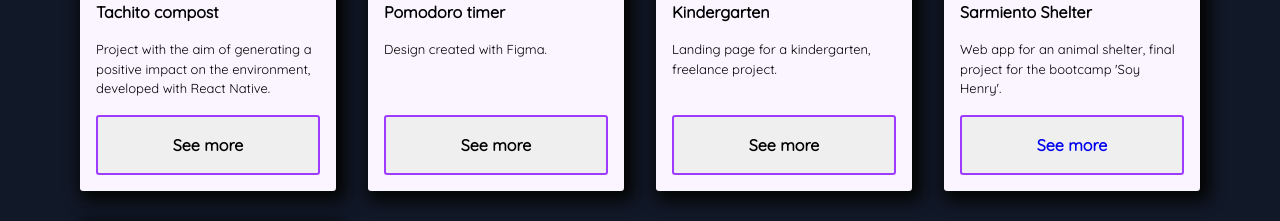
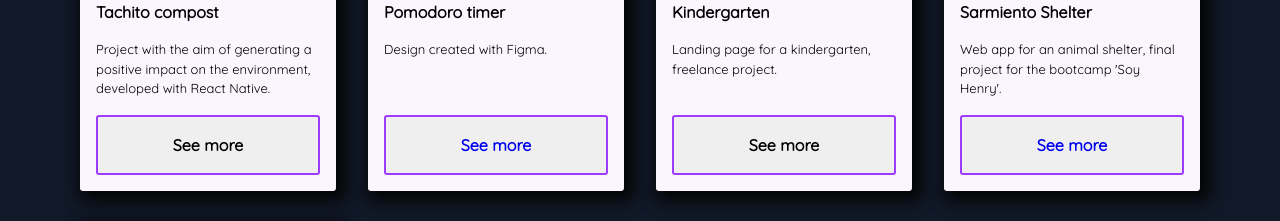
Before and after one commit to ail3ngrimaldi/nuevo-portfolio, a React (Create React App) app: page / in a window 1280 px wide. Shown: the part 1980-2201 px from the top of the page. Built offline with nearby package versions, Linux system fonts and the light colour scheme; no server answers.

Commit message:
changed link from pomodoro project

```diff
--- a/src/components/Sections/Projects/Projects.js
+++ b/src/components/Sections/Projects/Projects.js
@@ -21,7 +21,9 @@ function Projects() {
                 />
                 <ProjectCard img={images.pomodoro}
                              title="Pomodoro timer"
-                             description="Design created with Figma."/>
+                             description="Design created with Figma."
+                             link="https://www.figma.com/file/UEWtzV3DeffnyvNmYFVFav?node-id=2%3A4"
+                />
                 <ProjectCard img={images.notavailable}
                              title="Kindergarten"
                              description="Landing page for a kindergarten, freelance project."
```
